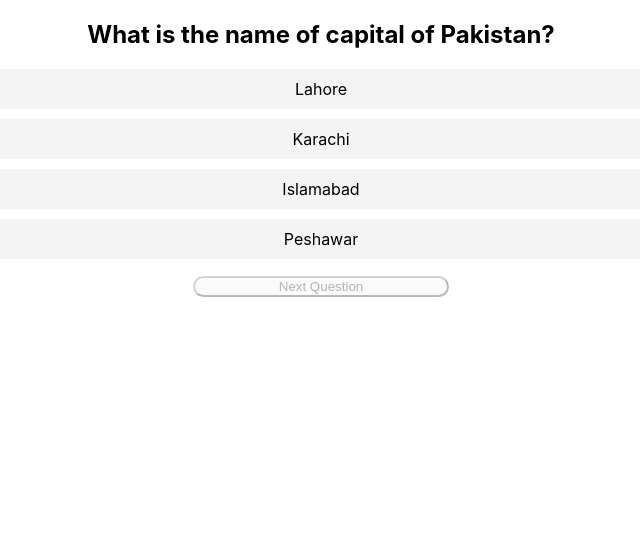
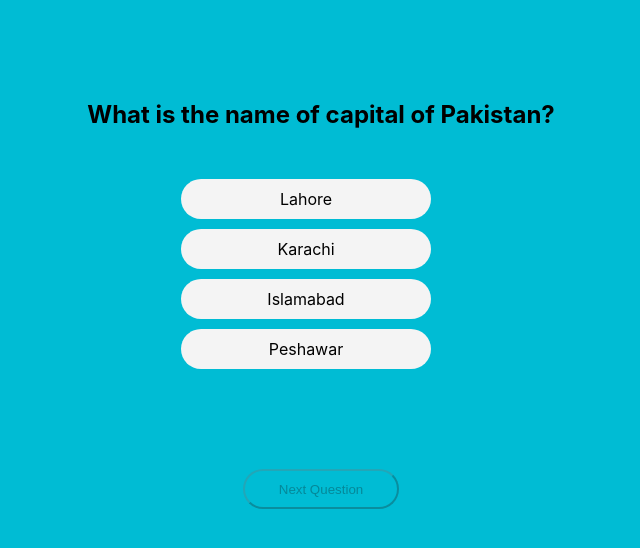
Before and after one commit to muhammadhammadmajeed/my-quiz-app, a React (Create React App) app: page / in a window 1280 px wide. Shown: the top 548 px of the page, without its empty margins (319-959 px from the left). Built offline with nearby package versions, Linux system fonts and the light colour scheme.

Commit message:
update css

```diff
--- a/src/Components/Quiz.css
+++ b/src/Components/Quiz.css
@@ -1,3 +1,7 @@
+*{
+background-color: #00bcd4;
+margin: 50px;
+}
 .App {
     text-align: center;
 
@@ -7,10 +11,13 @@
 
   ul {
     list-style-type: none;
-    padding: 0;
-  }
+    padding-left: 150px ;
+    width: 250px;
+    text-align: center;
+}
 
-  li {
+li {
+    border-radius: 20px;
     margin: 10px 0;
     padding: 10px;
     cursor: pointer;
@@ -19,11 +26,16 @@
 
   li:hover {
     background-color: #ddd;
+
   }
 
   .selected {
-    background-color: #b3e5fc;
+    background-color: #3bc14a;
   }
+
+#button{
+    height: 40px;
+}
 
   .button{
     background-color: #0dbc72;
--- a/src/Components/Quiz.js
+++ b/src/Components/Quiz.js
@@ -34,16 +34,16 @@ const Quiz = () => {
     const [currentQuestionIndex, SetCurrentQuestionIndex] = useState(0);
     const [currentAnswer, setCurrentAnswer] = useState(null);
 
-const handleClick = (option) =>{
+    const handleClick = (option) => {
         setCurrentAnswer(option);
-    if(option === questions[currentQuestionIndex].ans )
-        setScore(score + 1 )
+        if (option === questions[currentQuestionIndex].ans)
+            setScore(score + 1)
     }
-const handleNextQuestion = () =>{
+    const handleNextQuestion = () => {
         SetCurrentQuestionIndex(currentQuestionIndex + 1);
         setCurrentAnswer(null);
     }
-const reset = () =>{
+    const reset = () => {
         SetCurrentQuestionIndex(0);
         setScore(0);
     }
@@ -54,9 +54,20 @@ const [score, setScore] = useState(0)
         <div >
             {currentQuestionIndex < questions.length ?
                 <div>
-        <QuestionList question={questions[currentQuestionIndex].statement}
-        options={questions[currentQuestionIndex].options} handleClick={handleClick} currentAnswer={currentAnswer}  />
-        <button disabled={currentAnswer === null} className={currentAnswer === null ? 'button-disable' : 'button'} onClick={handleNextQuestion}>Next Question</button>
+                    <QuestionList
+                        question={questions[currentQuestionIndex].statement}
+                        options={questions[currentQuestionIndex].options}
+                        handleClick={handleClick}
+                        currentAnswer={currentAnswer}
+                    />
+
+                    <button id='button'
+                        disabled={currentAnswer === null}
+                        className={currentAnswer === null ? "button-disable" : "button"}
+                        onClick={handleNextQuestion}
+                    >
+                        Next Question
+                    </button>
                 </div> : <div className='div-result'>
                     <h3>You Score is {score} Out of {questions.length}</h3>
                     <button onClick={reset} className='reset-button'>Reset</button>
```
Lines whose indentation alone changed are shown as unchanged.
